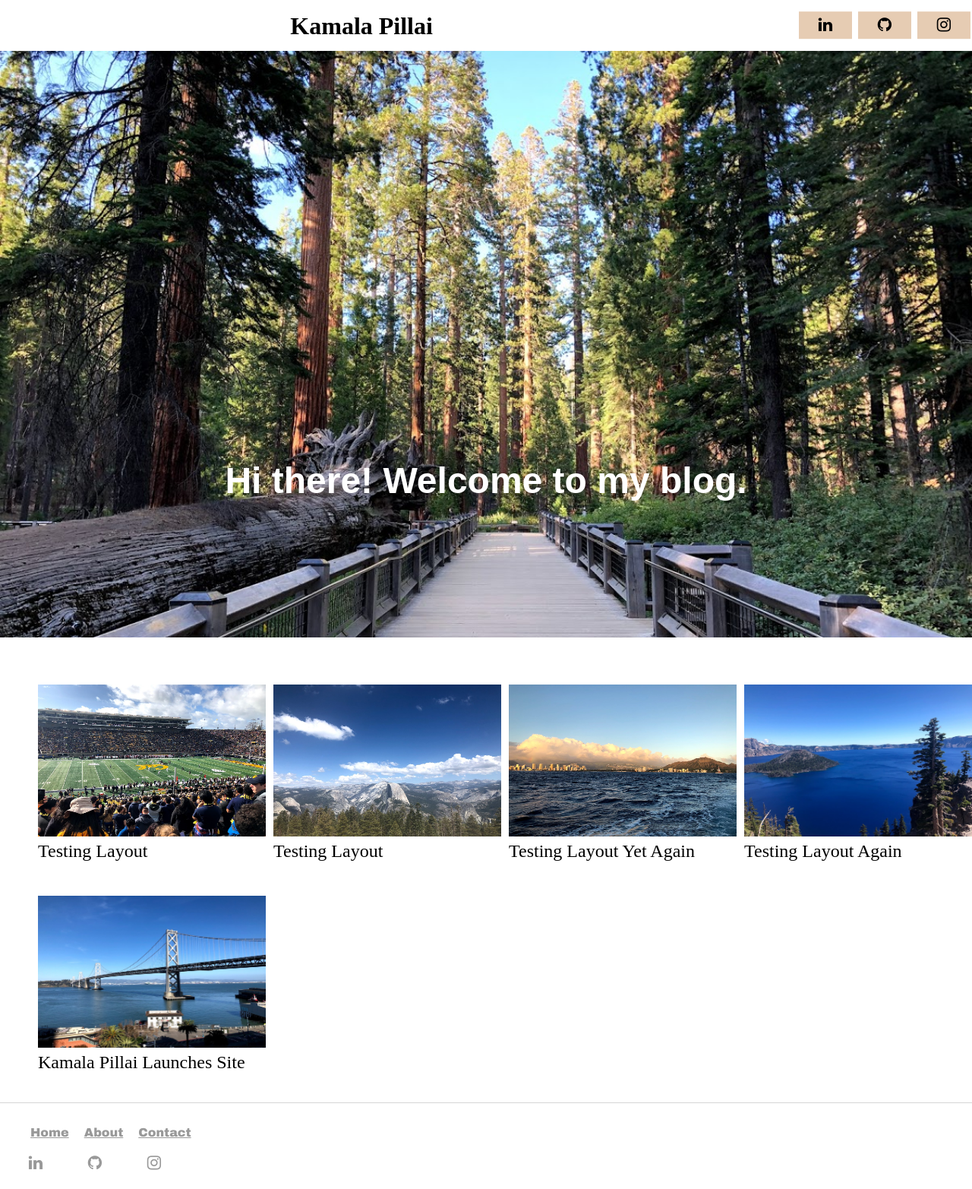
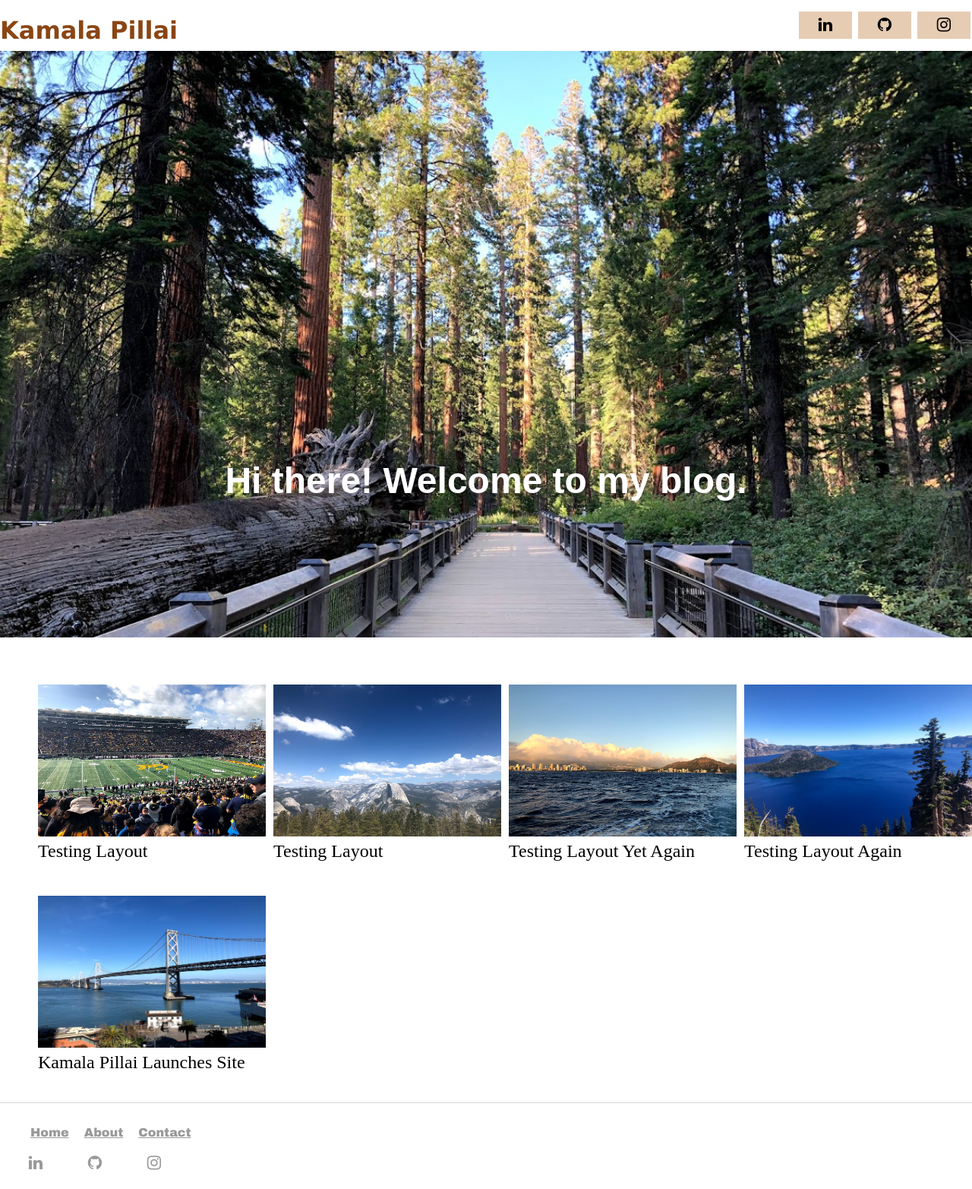
Before and after one commit to kpill/kpill.github.io, a Jekyll site: the page built from index.html, in a window 1280 px wide. Shown: the whole page at 76% size. Built offline with Jekyll 4.4.1, drawn with Linux system fonts in a browser that asks for light colours.

Commit message:
Update main.css

```diff
--- a/css/main.css
+++ b/css/main.css
@@ -21,16 +21,17 @@ html, body {
 		}
 
 		h1.header {
-			margin: 0;
+			margin-left: 5px;
 		}
 		a.home {
-			color: Black;
+			color: saddleBrown;
+			font-family: Geneva, Tahoma, Verdana, sans-serif;
 			text-decoration: none;
 			float: none;
   			position: absolute;
-  			top: 50%;
+  			/*top: 50%;
   			left: 35%;
-  			transform: translate(-35%, -50%);
+  			transform: translate(-35%, -50%);*/
 			vertical-align: middle;
 		}
 		a.home:hover, a.home:active {
```
